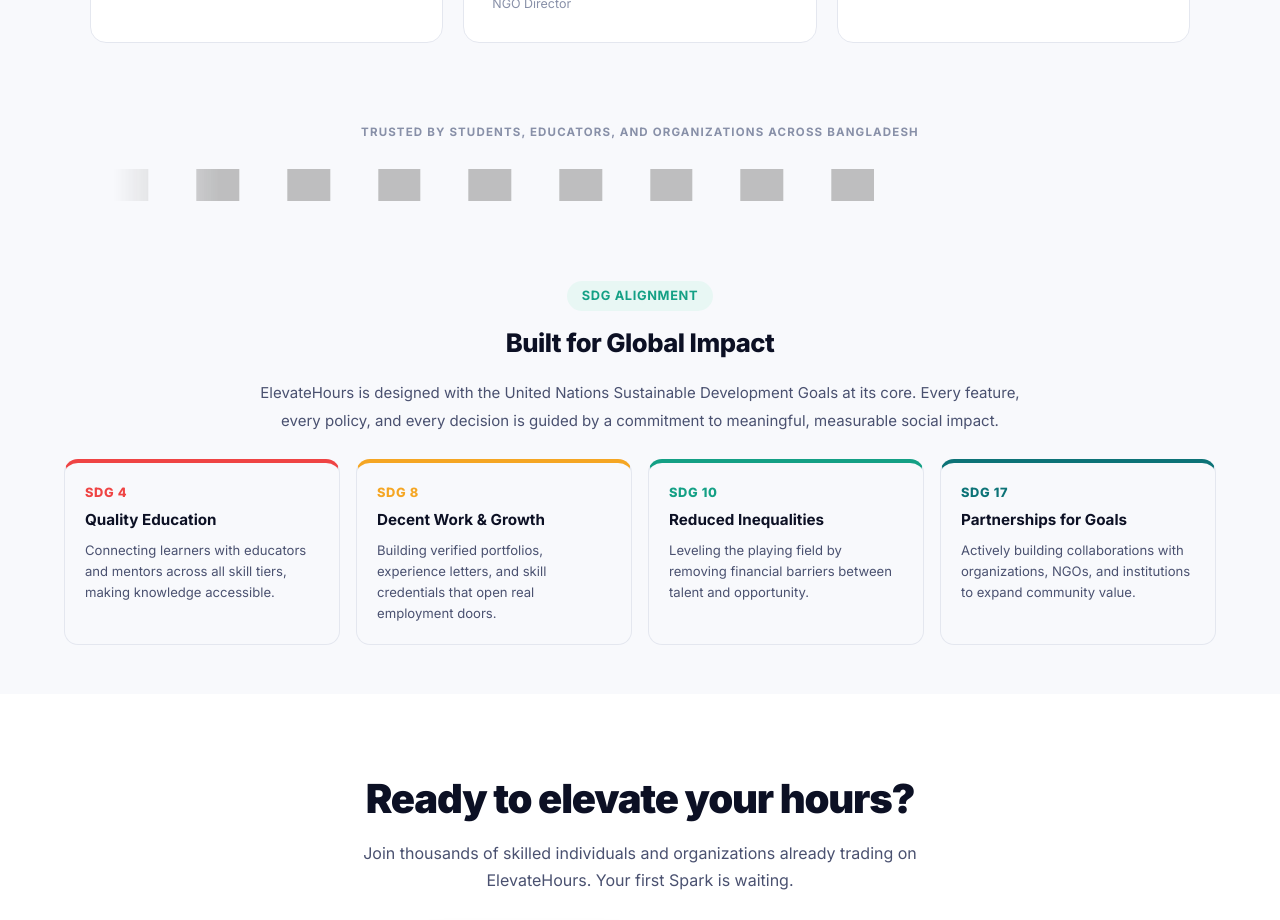
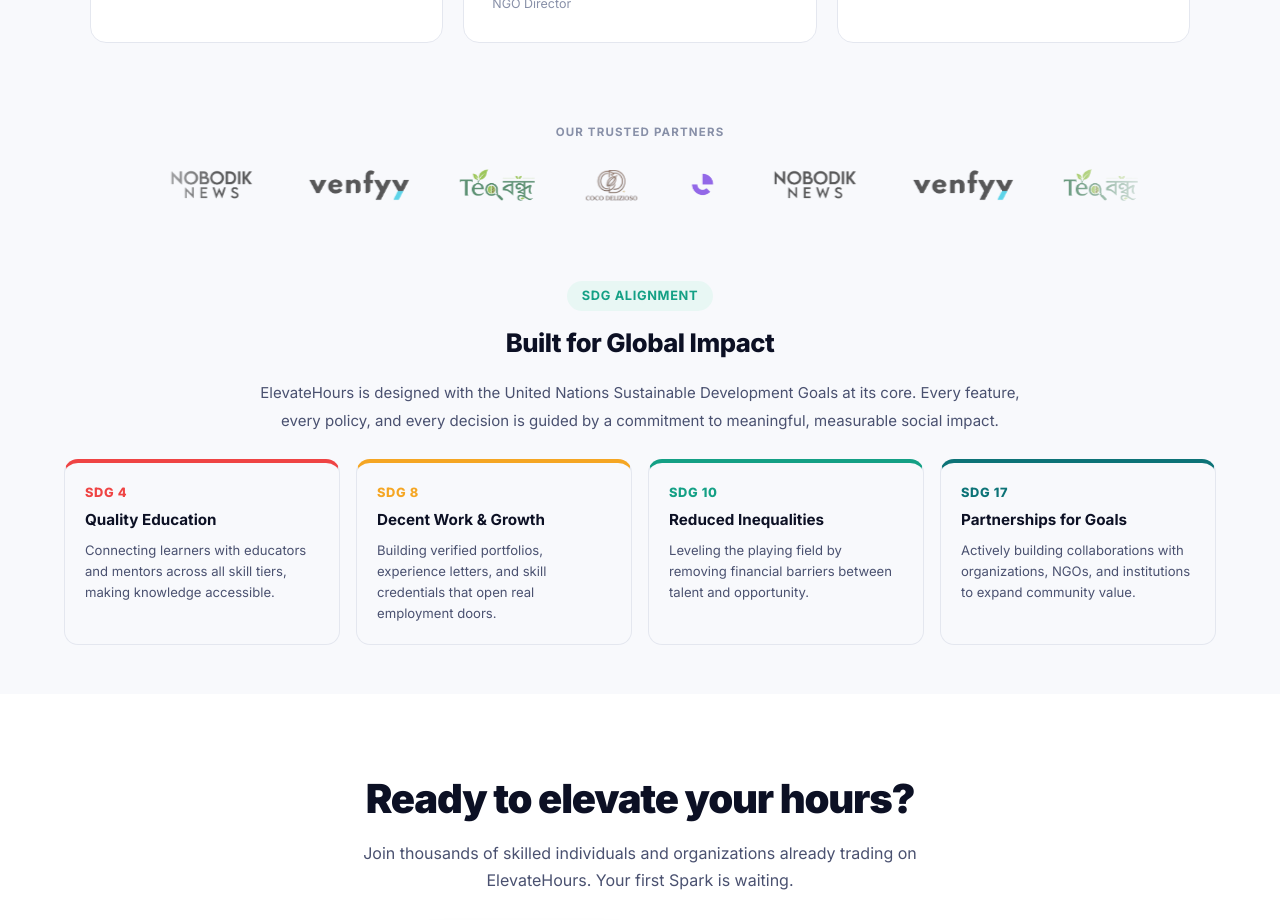
Before and after one commit to Ja-b-ir/ElevateHours, a Next.js app: page / in a window 1280 px wide. Shown: the part 3340-4260 px from the top of the page. Built offline with nearby package versions, Linux system fonts and the light colour scheme; no server answers; the database is empty; grey boxes are pictures that could not be loaded.

Commit message:
Update page.js

```diff
--- a/src/app/page.js
+++ b/src/app/page.js
@@ -305,16 +305,16 @@
       <section style={{ padding: '0 0 5rem' }}>
         <div className="reveal reveal-fade" style={{ maxWidth: 1100, margin: '0 auto', padding: '0 1.5rem' }}>
           <div style={{ textAlign: 'center', fontSize: '0.72rem', fontWeight: 700, color: 'var(--text-3)', letterSpacing: '0.1em', textTransform: 'uppercase', marginBottom: '1.75rem' }}>
-            Trusted by students, educators, and organizations across Bangladesh
+            Our Trusted Partners
           </div>
           <div className="eh-marquee">
             <div className="eh-marquee-track">
               {[...Array(2)].flatMap(() => [
-                { name: 'Coco Delizioso', light: '/partners/choco_white.png', dark: '/partners/choco_dark.png' },
-                { name: 'Engineers', light: '/partners/engineers_white.png', dark: '/partners/engineers_dark.png' },
-                { name: 'Nobodik News', light: '/partners/nobodik_white.png', dark: '/partners/nobodik_dark.png' },
-                { name: 'Venfyy', light: '/partners/venfyy_white.png', dark: '/partners/venfyy_dark.png' },
-                { name: 'Tea Bondhu', light: '/partners/tea_white.png', dark: '/partners/tea_dark.png' },
+                { name: 'Coco Delizioso', light: '/partners/choco white.png', dark: '/partners/choco dark.png' },
+                { name: 'Engineers', light: '/partners/engineers white.png', dark: '/partners/engineers dark.png' },
+                { name: 'Nobodik News', light: '/partners/nobodik white.png', dark: '/partners/nobodik dark.png' },
+                { name: 'Venfyy', light: '/partners/venfyy white.png', dark: '/partners/venfyy dark.png' },
+                { name: 'Tea Bondhu', light: '/partners/tea white.png', dark: '/partners/tea dark.png' },
               ]).map((partner, i) => (
                 <div key={i} className="eh-marquee-item">
                   <img
```
